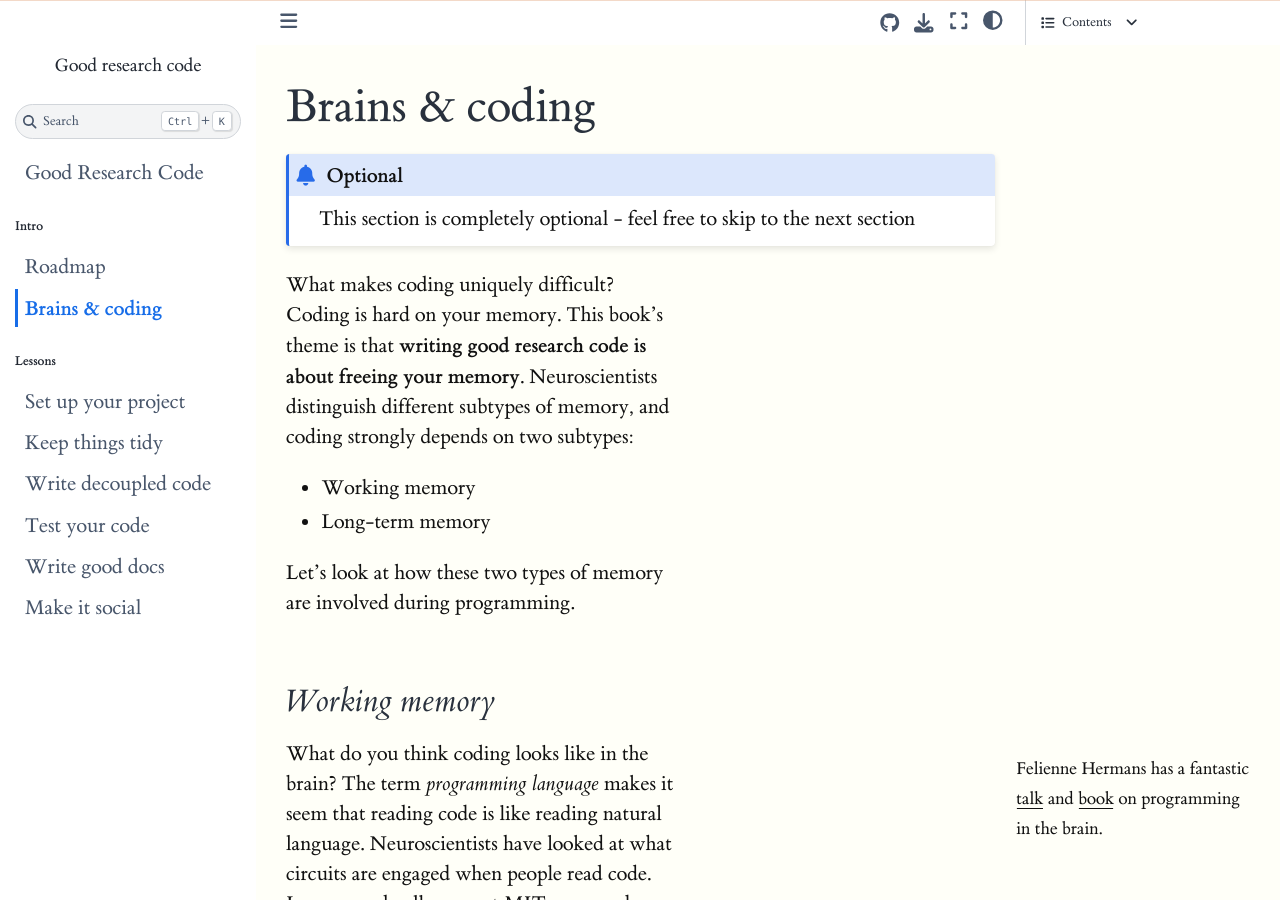
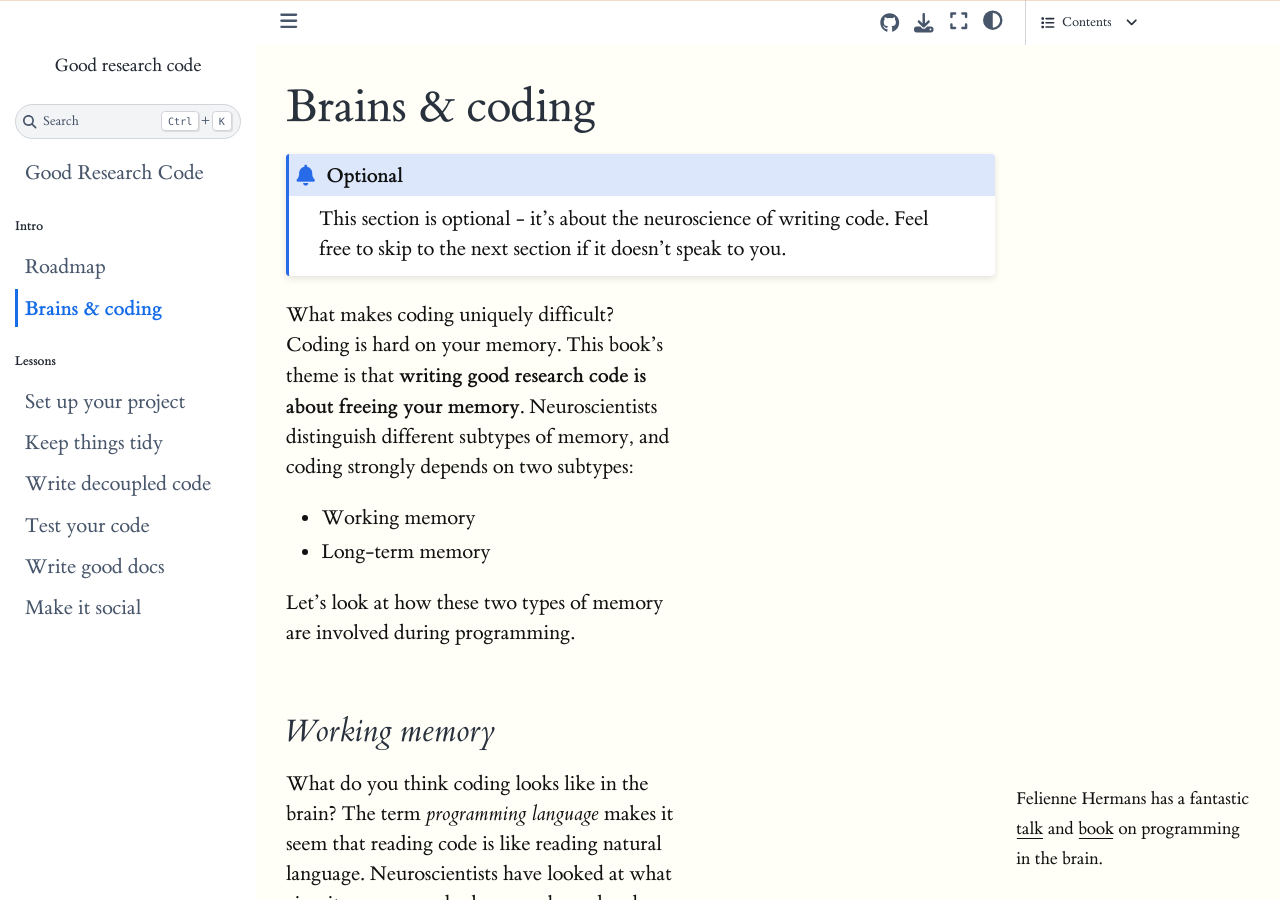
Before and after one commit to patrickmineault/codebook, a Jupyter Book: the page built from brains.myst.md, in a window 1280 px wide and 900 px high. Built offline with Jupyter Book 1.0.4 settings and Sphinx 7.4.7 and the Sphinx Book theme 1.1.4, drawn with Linux system fonts in a browser that asks for light colours; pages that are not in the unit, such as notebooks, are missing from menus.

Commit message:
Clean up admonition

````diff
--- a/brains.myst.md
+++ b/brains.myst.md
@@ -1,7 +1,7 @@
 # Brains & coding
 
 ```{admonition} Optional
-This section is completely optional - feel free to skip to the next section
+This section is optional - it's about the neuroscience of writing code. Feel free to skip to the next section if it doesn't speak to you.
 ```
 
 What makes coding uniquely difficult? Coding is hard on your memory. This book's theme is that **writing good research code is about freeing your memory**. Neuroscientists distinguish different subtypes of memory, and coding strongly depends on two subtypes:
````
